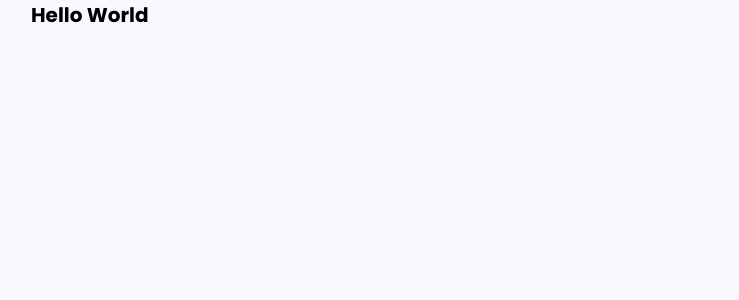
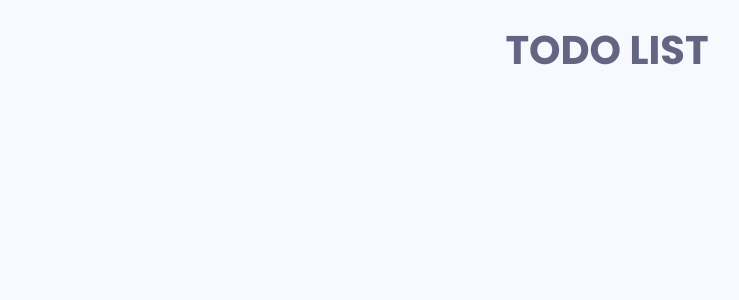
Before and after one commit to zsoltnemesnyik/react-todo-app, a React (Create React App) app: page / in a window 1280 px wide. Shown: the top 300 px of the page, without its empty margins (33-772 px from the left). Built offline with nearby package versions, Linux system fonts and the light colour scheme.

Commit message:
add first component: PageTitle

```diff
--- a/src/App.js
+++ b/src/App.js
@@ -1,9 +1,12 @@
 import React from 'react';
+import PageTitle from './components/PageTitle';
 
 function App() {
   return (
     <div className="container">
-      <h1>Hello World</h1>
+      <PageTitle>
+        TODO LIST
+      </PageTitle>
     </div>
   );
 }
--- /dev/null
+++ b/src/components/PageTitle.js
@@ -0,0 +1,11 @@
+import style from '../styles/modules/title.module.scss';
+
+const PageTitle = ({children}) => {
+  return (
+    <div>
+        <p className={style.title}>{children}</p>
+    </div>
+  )
+}
+
+export default PageTitle
```
